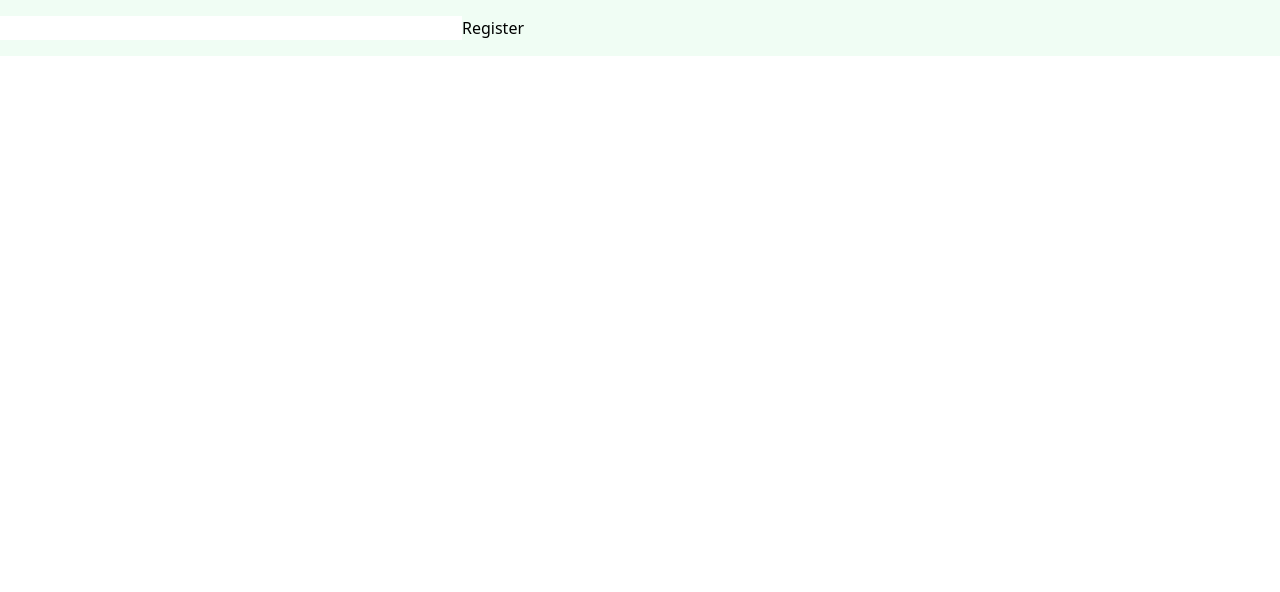
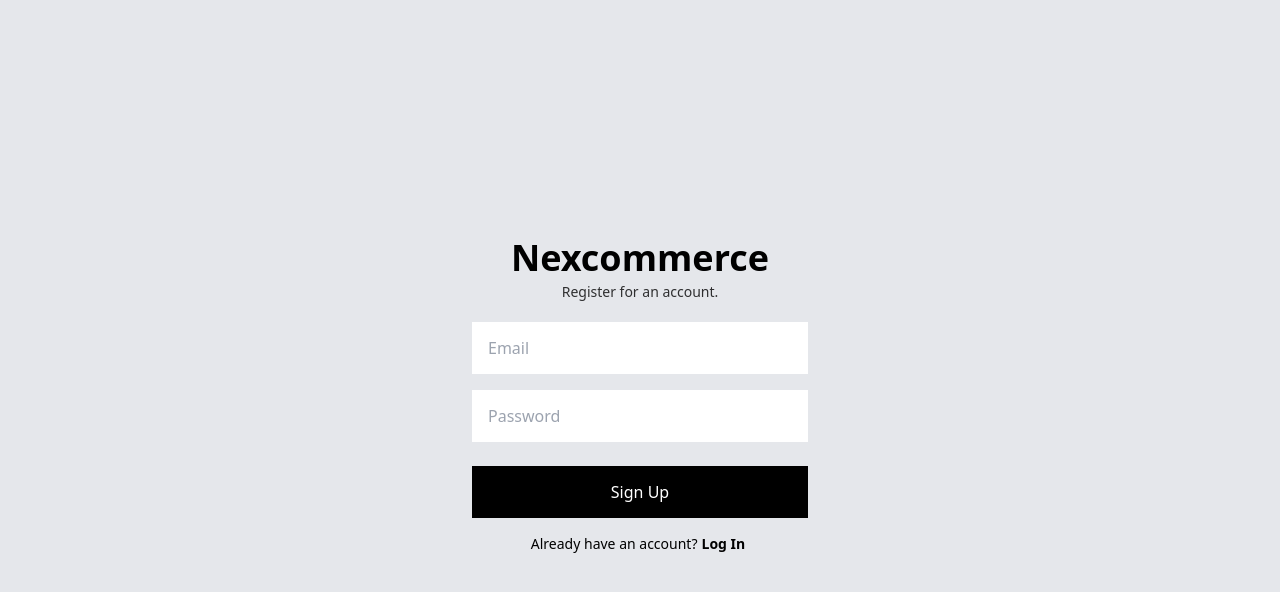
Before and after one commit to Gyekye/nexcommerce, a Next.js app: page /auth/signUp in a window 1280 px wide. Shown: the top 592 px of the page. Built offline with nearby package versions, Linux system fonts and the light colour scheme.

Commit message:
feat(ui): add signIn form

```diff
--- a/features/authentication/signUpFeat.tsx
+++ b/features/authentication/signUpFeat.tsx
@@ -1,4 +1,5 @@
 import {appAuth} from '@/lib/backend/firebase/appConfiguration';
+import Link from 'next/link';
 import {useState} from 'react';
 import {useCreateUserWithEmailAndPassword} from 'react-firebase-hooks/auth';
 
@@ -13,39 +14,56 @@ export const SignUpFeat = (): JSX.Element => {
 		// @ts-ignore
 	] = useCreateUserWithEmailAndPassword(appAuth);
 
-	if (error) {
-		return (
-			<div className={`bg-red-50 text-red-700 py-4`} >
-				<p >Error: {error.message}</p >
-			</div >
-		);
-	}
 	if (loading) {
 		return <p >Loading...</p >;
 	}
-	if (user) {
-		console.log(user);
-		return (
-			<div className={`bg-green-50 py-4`} >
-				<p >Registered User: {user.user.email}</p >
-			</div >
-		);
-	}
+
 	return (
-		<div className={`bg-green-50 py-4`} >
+		<div className={`w-[26rem] h-[20rem] flex flex-col justify-center items-center
+		px-10 bg-transparent select-none`}
+		>
+			<p className={`text-4xl font-bold mb-1`} >Nexcommerce</p >
+			<p className={`text-sm text-black text-opacity-80 mb-1`} >Register for an account.</p >
+
+			{
+				error && (
+					<div className={`text-xs p-4 bg-red-50 my-4 text-red-700 py-4`} >
+						<p >Error: {error.message}</p >
+					</div >
+				)
+			}
+
 			<input
+				className={`w-full py-3.5 px-4 my-4 transition-all duration-150 delay-150 ease-linear
+				 focus:shadow-lg focus:outline-gray-400`}
 				type="email"
+				placeholder={`Email`}
 				value={email}
 				onChange={(e) => setEmail(e.target.value)}
 			/>
 			<input
+				className={`w-full py-3.5 px-4 mb-4 transition-all duration-150 delay-150 ease-linear
+				 focus:shadow-lg focus:outline-gray-400`}
 				type="password"
+				placeholder={`Password`}
 				value={password}
 				onChange={(e) => setPassword(e.target.value)}
 			/>
-			<button onClick={() => createUserWithEmailAndPassword(email, password)} >
-				Register
+			<button
+				className={`w-full py-3.5 my-2 bg-black text-white font-medium transition-all duration-150 delay-150 ease-linear
+				focus:shadow-lg hover:bg-opacity-70`}
+				onClick={() => createUserWithEmailAndPassword(email, password)} >
+				Sign Up
 			</button >
+			<p className={`text-sm py-2`} >Already have an account?
+				<span className={`font-bold mx-1`} >
+				<Link href={`/auth/signIn`} >
+					<a >
+						Log In
+					</a >
+				</Link >
+			</span >
+			</p >
 		</div >
 	);
 };
--- a/pages/auth/signUp.tsx
+++ b/pages/auth/signUp.tsx
@@ -3,7 +3,7 @@ import {NextPage} from 'next';
 
 const SignUp: NextPage = (): JSX.Element => {
 	return (
-		<div >
+		<div className={`w-screen h-screen flex justify-center items-center bg-gray-200`} >
 			<SignUpFeat />
 		</div >
 	);
```
